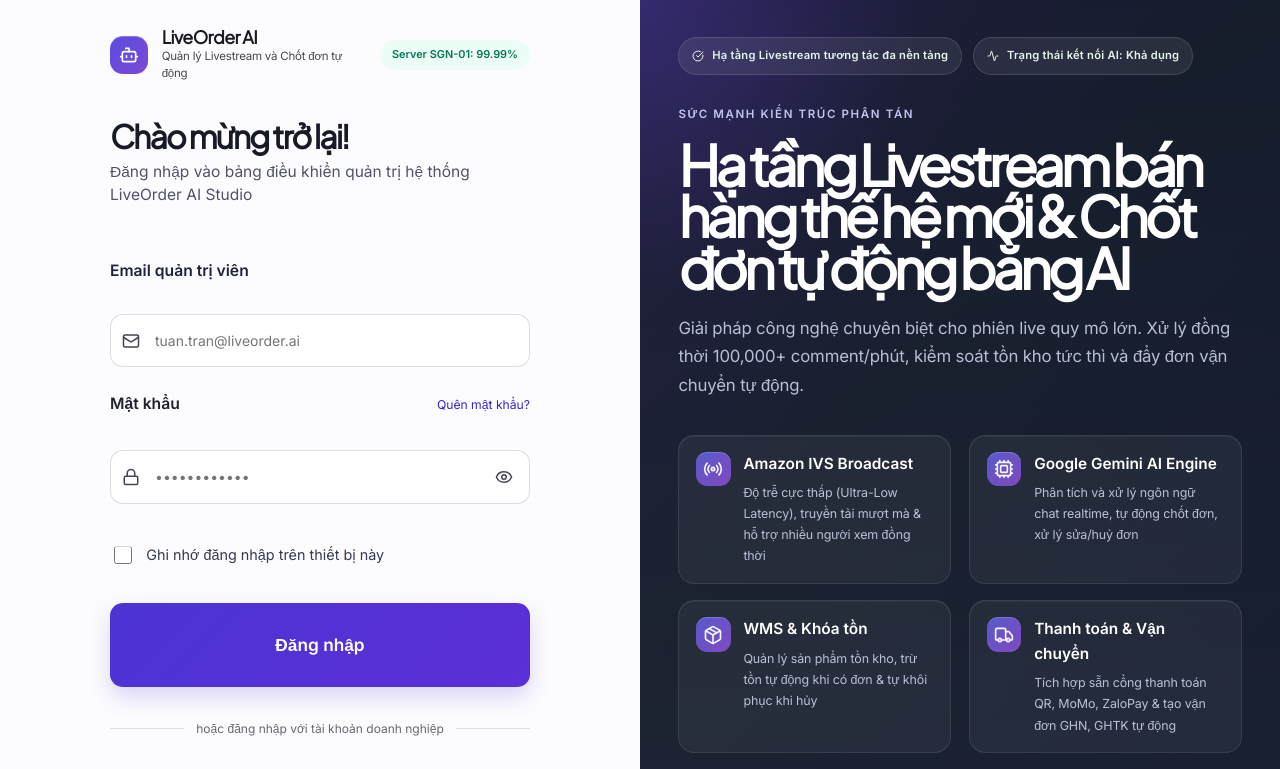
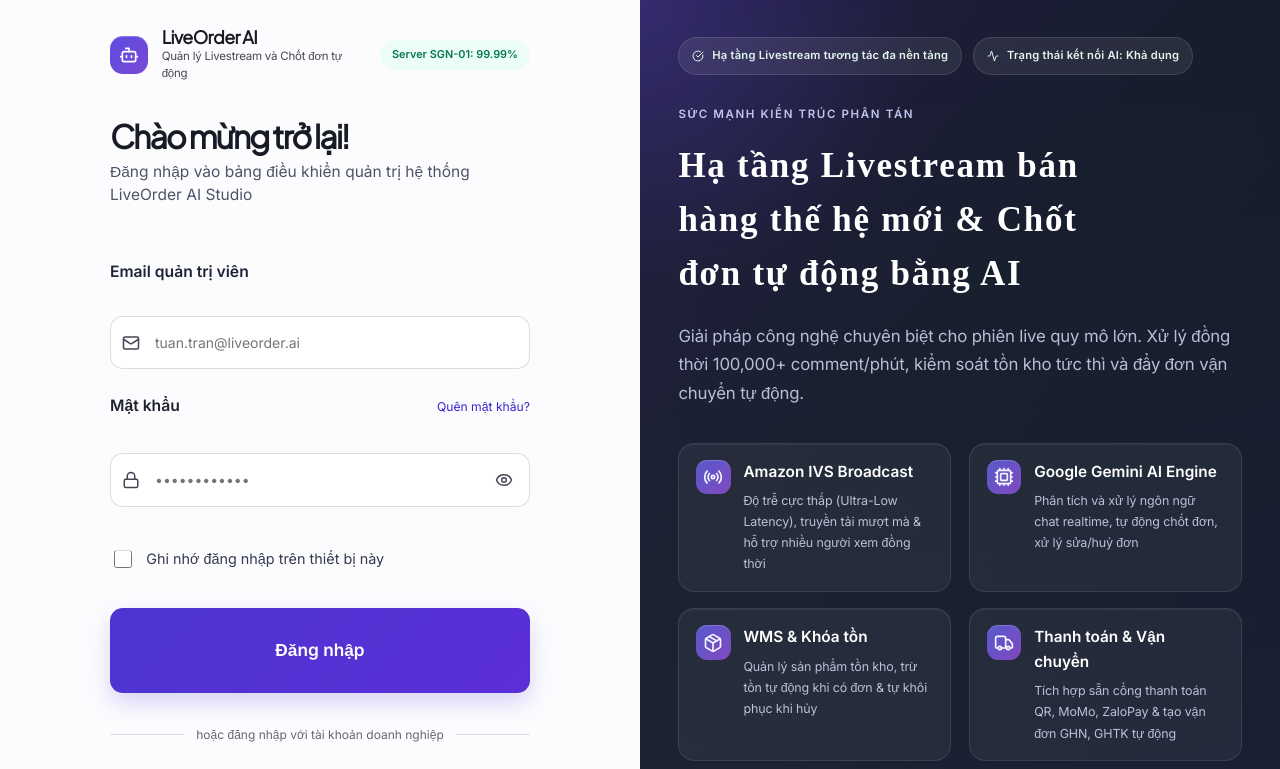
Before and after one commit to DaiNghia800/livestream-ai-commerce, a Next.js app in the folder apps/web/: page /login in a window 1280 px wide. Shown: the top 769 px of the page. Built offline with nearby package versions, Linux system fonts and the light colour scheme.

Commit message:
style: adjust login panel typography

```diff
--- a/apps/web/src/app/globals.css
+++ b/apps/web/src/app/globals.css
@@ -306,10 +306,11 @@
   color: rgba(212, 214, 255, 0.9);
 }
 .auth-hero h2 {
-  font-size: clamp(3.1rem, 4.35vw, 5rem);
-  line-height: 0.92;
+  font-family: "Times New Roman", Times, serif;
+  font-size: 35px;
+  line-height: calc(35px + 0.5cm);
   margin: 0 0 1.3rem;
-  letter-spacing: -0.075em;
+  letter-spacing: 0.05em;
   font-weight: 700;
   color: #ffffff;
   max-width: 620px;
```
